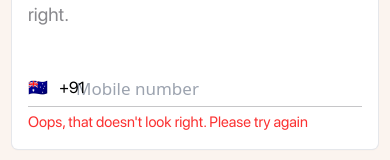
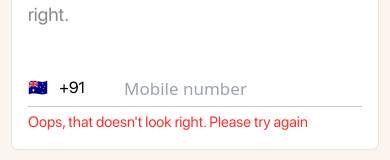
Before and after one commit to kashifal/kindship-ui, a Next.js app: page /Signup in a window 390 px wide. Shown: the part 299-459 px from the top of the page. Built offline with nearby package versions, Linux system fonts and the light colour scheme.

Commit message:
paddind-remove

```diff
--- a/src/components/SignupComponents/Email/VerifyEmail.jsx
+++ b/src/components/SignupComponents/Email/VerifyEmail.jsx
@@ -34,7 +34,7 @@ const verifyEmail = ({getIndex,formCount}) => {
                 onChange={(e) =>
                   setNameForm({ ...nameForm, email: e.target.value })
                 }
-                className="block w-full pr-8 text-[19px] leading-[24px] placeholder:text-[rgba(60, 60, 67, 0.60)]  border-b border-[#C6C6C8] py-1.5 pl-12 sm:pl-24 text-gray-900 z-20 relative placeholder:text-[17px]    sm:text-sm sm:leading-6 focus:outline-none"
+                className="block w-full pr-8 text-[19px] leading-[24px] placeholder:text-[rgba(60, 60, 67, 0.60)]  border-b border-[#C6C6C8] py-1.5 pl-24 text-gray-900 z-20 relative placeholder:text-[17px]    sm:text-sm sm:leading-6 focus:outline-none"
                 placeholder="What’s your email?"
               />
               <div
--- a/src/components/SignupComponents/Name/NameForm.jsx
+++ b/src/components/SignupComponents/Name/NameForm.jsx
@@ -35,7 +35,7 @@ const NameForm = ({getIndex, formCount}) => {
                 onChange={(e) =>
                   setNameForm({ ...nameForm, fname: e.target.value })
                 }
-                className="block w-full pr-8 text-[19px] leading-[24px] placeholder:text-[rgba(60, 60, 67, 0.60)]  border-b border-[#C6C6C8] py-1.5 pl-12 sm:pl-24 text-gray-900 z-20 relative placeholder:text-[17px]    sm:text-sm sm:leading-6 focus:outline-none"
+                className="block w-full pr-8 text-[19px] leading-[24px] placeholder:text-[rgba(60, 60, 67, 0.60)]  border-b border-[#C6C6C8] py-1.5 pl-24 text-gray-900 z-20 relative placeholder:text-[17px]    sm:text-sm sm:leading-6 focus:outline-none"
               />
               <div
                 style={{ zIndex: "999999" }}
--- a/src/components/SignupComponents/Phone/RegisterPhone.jsx
+++ b/src/components/SignupComponents/Phone/RegisterPhone.jsx
@@ -48,7 +48,7 @@ const RegisterPhone = ({getIndex, formCount}) => {
                       onChange={(e) =>
                         setPhoneForm({ ...phoneForm, phone: e.target.value })
                       }
-                      className="block w-full pr-8 text-[19px] leading-[24px] placeholder:text-[rgba(60, 60, 67, 0.60)]  border-b border-[#C6C6C8] py-1.5 pl-12 sm:pl-24 text-gray-900 z-20 relative placeholder:text-[17px]    sm:text-sm sm:leading-6 focus:outline-none"
+                      className="block w-full pr-8 text-[19px] leading-[24px] placeholder:text-[rgba(60, 60, 67, 0.60)]  border-b border-[#C6C6C8] py-1.5 pl-24 text-gray-900 z-20 relative placeholder:text-[17px]    sm:text-sm sm:leading-6 focus:outline-none"
                       placeholder="Mobile number"
                     />
                     <div
```
